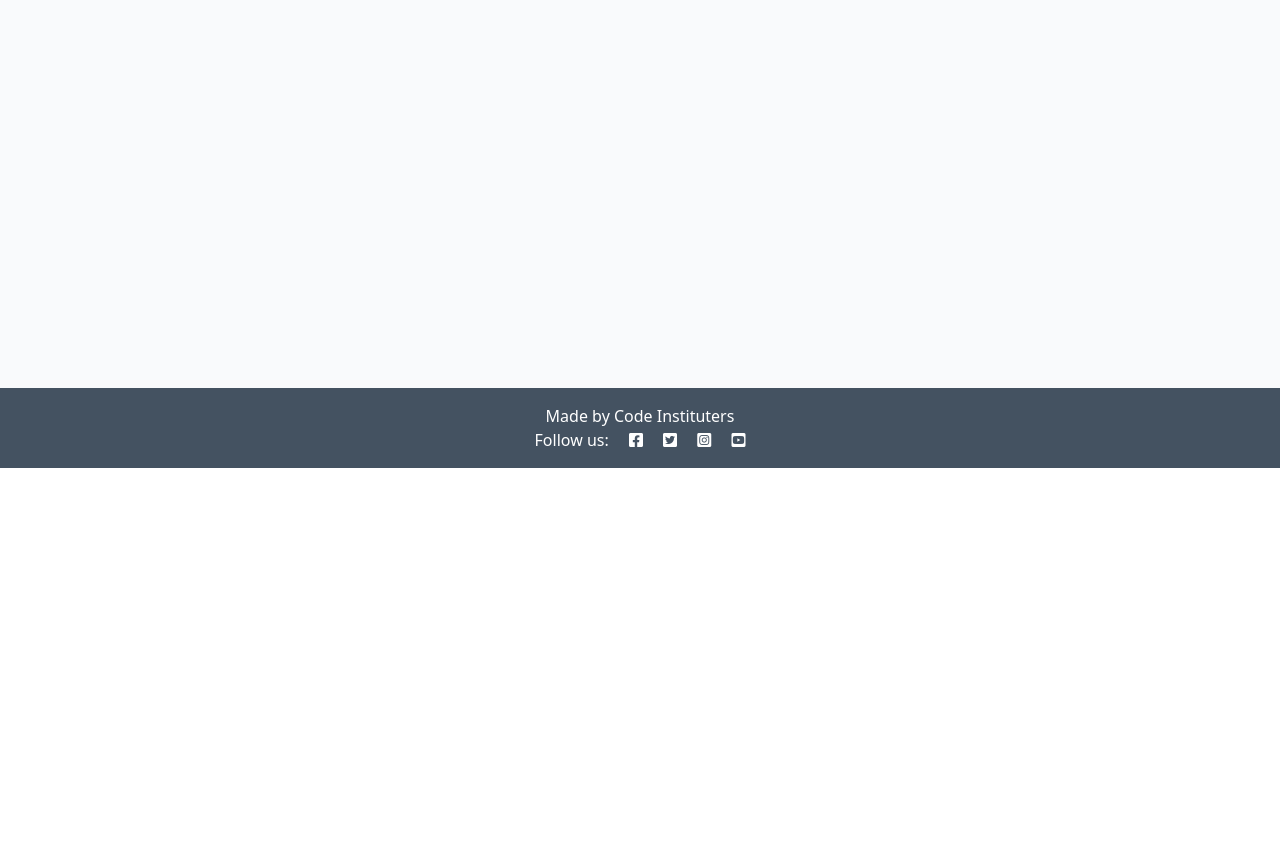
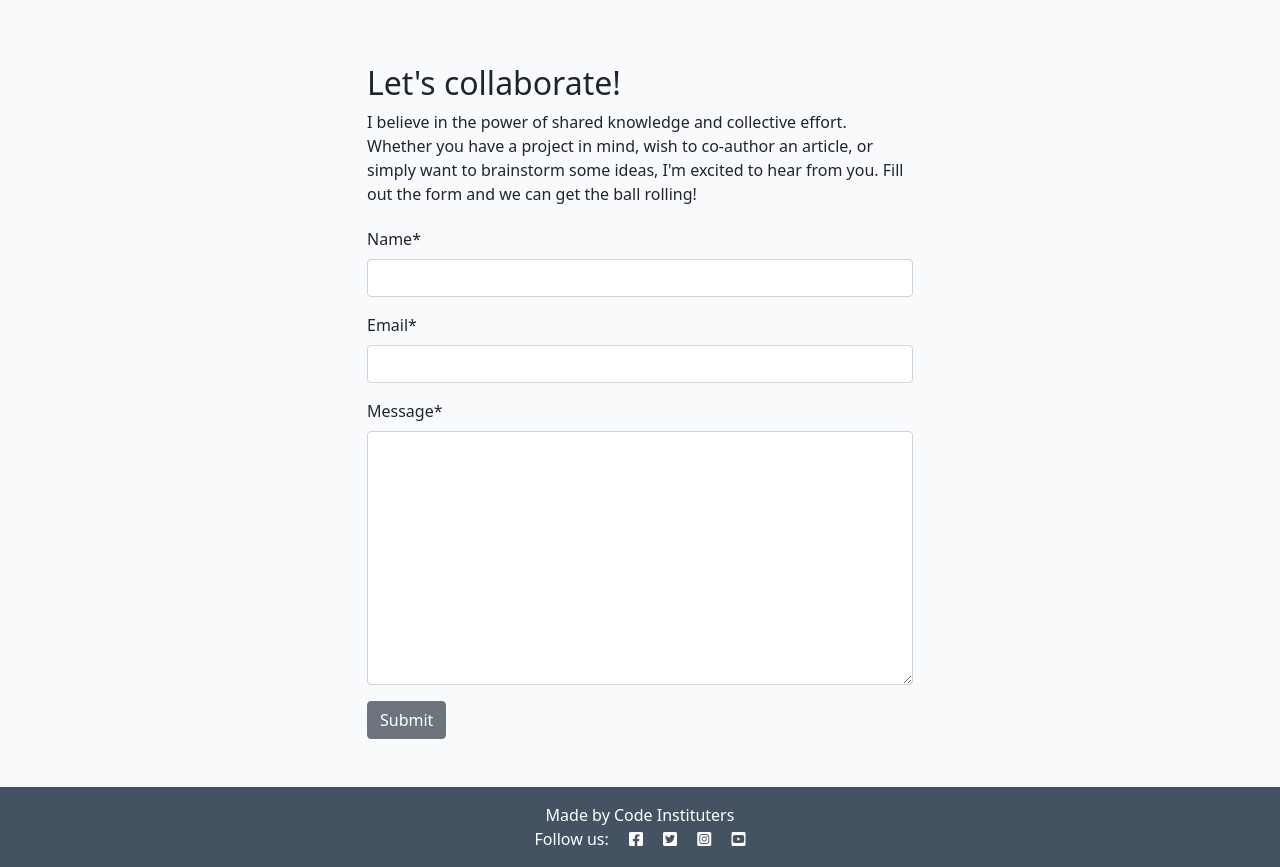
Before and after one commit to raneem-yad/django-project-walkthrough, a Django app: page /about/ in a window 1280 px wide. Shown: the part 332-1199 px from the top of the page. Before the commit the page ends 800 px from the top, so only its background shows below. Run offline with Django 3.2, Linux system fonts and the light colour scheme; data that the repository does not hold is empty; parts of the project's set-up code (start-up, migrations or seed data) failed here and were passed over; some libraries are stand-ins or nearby versions.

Commit message:
add contact us page

```diff
--- /dev/null
+++ b/about/forms.py
@@ -0,0 +1,8 @@
+from .models import CollaborateRequest
+from django import forms
+
+
+class CollaborateForm(forms.ModelForm):
+    class Meta:
+        model = CollaborateRequest
+        fields = ('name', 'email', 'message')
--- a/about/models.py
+++ b/about/models.py
@@ -9,3 +9,13 @@ class About(models.Model):
 
     def __str__(self):
         return f"User {self.title} updated on {self.updated_on}"
+
+
+class CollaborateRequest(models.Model):
+    name = models.CharField(max_length=200)
+    email = models.EmailField()
+    message = models.TextField()
+    read = models.BooleanField(default=False)
+
+    def __str__(self):
+        return f"Collaboration request from {self.name}"
--- a/about/templates/about.html
+++ b/about/templates/about.html
@@ -2,6 +2,7 @@
 
 {% block content %}
 {% load static %}
+{% load crispy_forms_tags %}
 <div class="container mt-5">
   <div class="row">
     <div class="col-4 text-center">
@@ -21,5 +22,25 @@
       <p class="text-end"><em>Updated on: {{ about.updated_on }}</em></p>
     </div>
   </div>
+  <div class="row justify-content-center">
+        <div class="col-12 col-md-6 my-5">
+            <h2>Let's collaborate!</h2>
+            <p>I believe in the power of shared knowledge and collective effort.
+                Whether you have a project in mind, wish to co-author
+                an article, or simply want to brainstorm some ideas,
+                I'm excited to hear from you. Fill out the form
+                and we can get the ball rolling!</p>
+
+            <!-- add your form here. Your submit button should
+                                have the classes of btn, btn-secondary -->
+            <form id="commentForm" method="post"
+              style="margin-top: 1.3em;">
+              {{ collaborate_form | crispy }}
+              {% csrf_token %}
+              <button id="submitButton" type="submit"
+                class="btn btn-secondary">Submit</button>
+            </form>
+        </div>
+    </div>
 </div>
 {% endblock content %}
--- a/about/views.py
+++ b/about/views.py
@@ -1,15 +1,29 @@
 from django.http import HttpResponse
 from django.shortcuts import render
-
+from django.contrib import messages
 from about.models import About
+from .forms import CollaborateForm
 
 
 # Create your views here.
 def about(request):
     about = About.objects.all().order_by('-updated_on').first()
 
+    if request.method == "POST":
+        collaborate_form = CollaborateForm(data=request.POST)
+        if collaborate_form.is_valid():
+            comment = collaborate_form.save(commit=False)
+            comment.read = 0
+            comment.save()
+            messages.add_message(
+                request, messages.SUCCESS,
+                'Collaboration request received! I endeavour to respond within 2 working days.'
+            )
+
+    collaborate_form = CollaborateForm()
+
     return render(
         request,
         "about.html",
-        {"about": about},
+        {"about": about ,'collaborate_form':collaborate_form},
     )
```
Also changed, not shown: about/admin.py (+7 -1 lines), about/migrations/0002_collaboraterequest.py (added).
